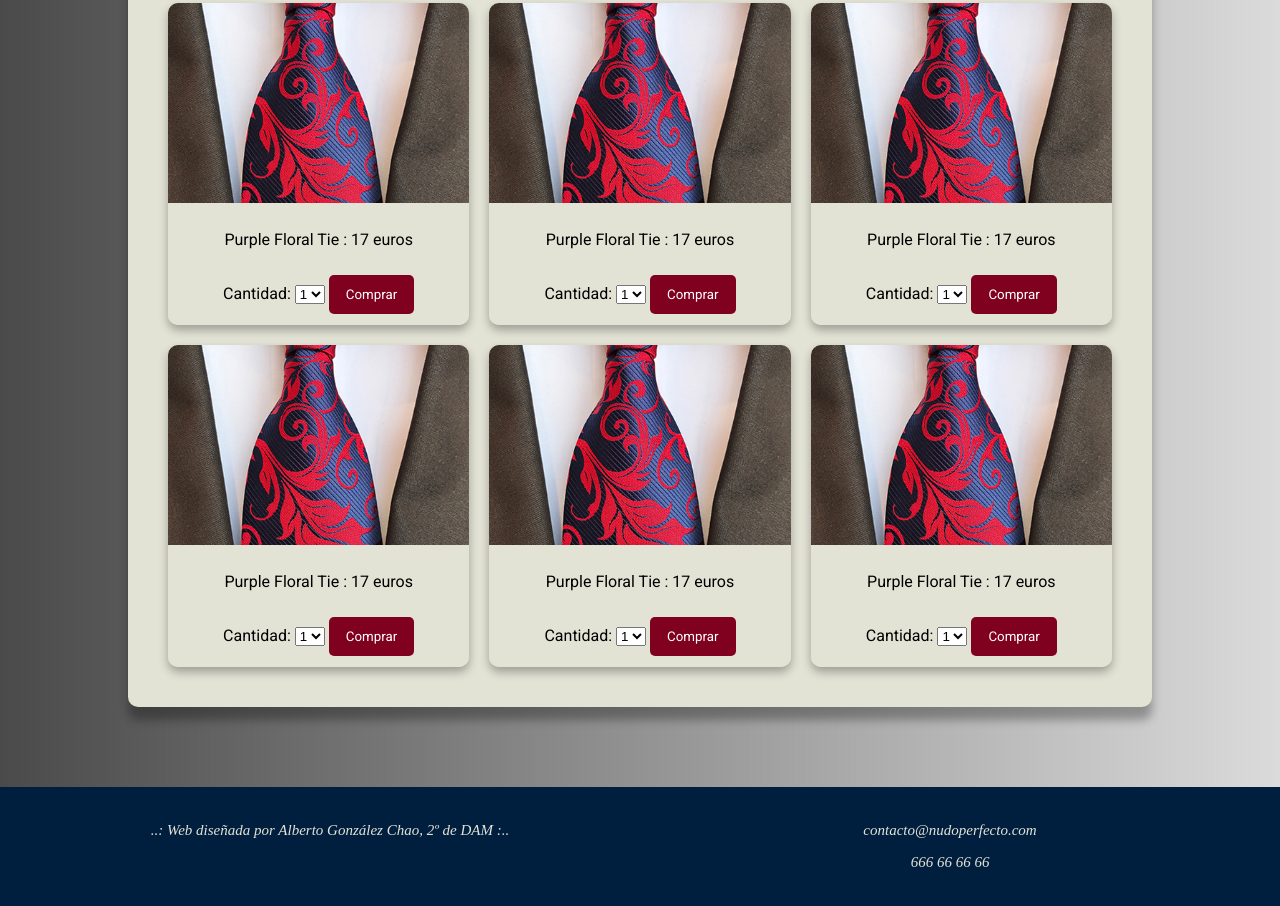
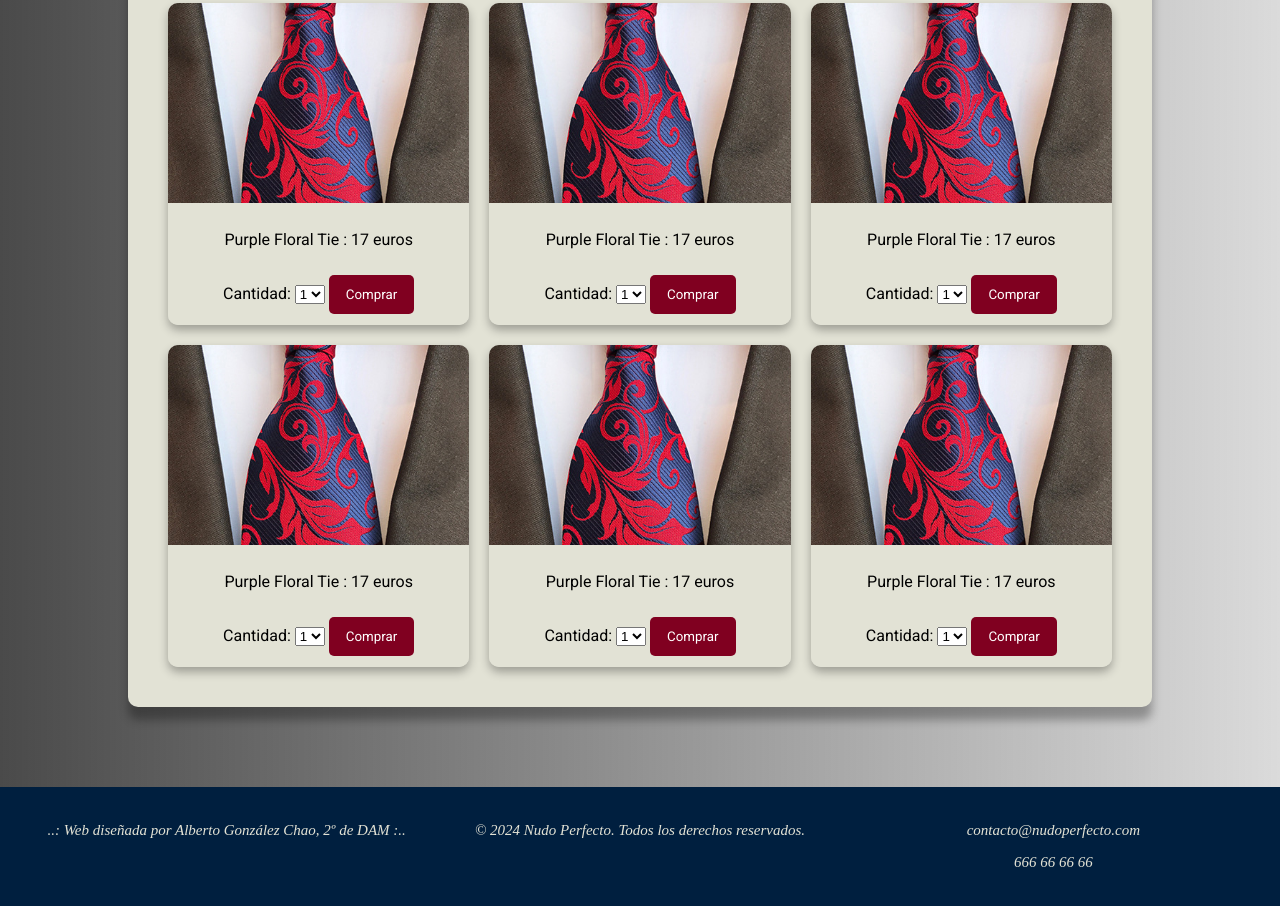
Before and after one commit to BertoSC/NudoPerfecto, a plain HTML site: page colecciones.html in a window 1280 px wide. Shown: the part 1480-2386 px from the top of the page. Drawn offline with Linux system fonts and the light colour scheme; a web font is replaced by a local one.

Commit message:
corregido footer

```diff
--- a/colecciones.html
+++ b/colecciones.html
@@ -303,6 +303,7 @@
         <div class= "footerText" id="firma">
             <p>..: Web diseñada por Alberto González Chao, 2º de DAM :..</p>
         </div>
+        <div class= "footerText" id="copyright"><p>© 2024 Nudo Perfecto. Todos los derechos reservados.</p></div>
 
         <div class= "footerText" id="contact">
             <p>contacto@nudoperfecto.com</p>
```
Also changed, not shown: index.html (+1 -0 lines), sobrenosotros.html (+1 -0 lines).
